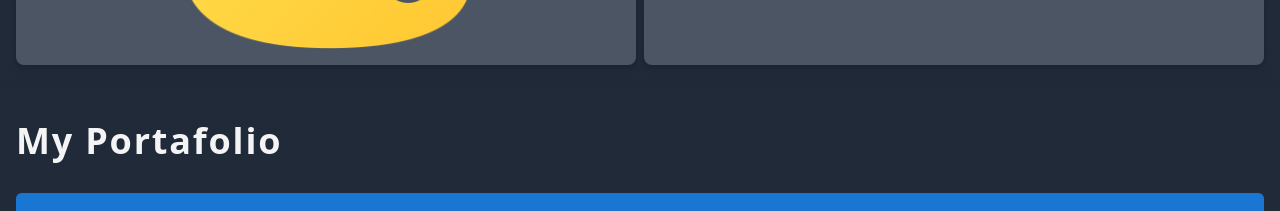
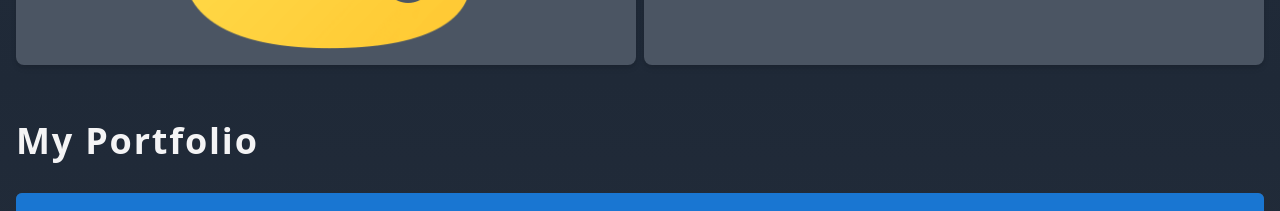
Before and after one commit to PieroNarciso/portfolio, a Vue app: page / in a window 1280 px wide. Shown: the part 3120-3331 px from the top of the page. Built offline with nearby package versions, Linux system fonts and the light colour scheme.

Commit message:
Fixed typo

```diff
--- a/src/components/layout/ThePortafolioSection.vue
+++ b/src/components/layout/ThePortafolioSection.vue
@@ -1,6 +1,6 @@
 <template>
   <section class="h-auto p-4 bg-gradient-to-b from-primary-dark to-primary">
-    <TitleSection>My Portafolio</TitleSection>
+    <TitleSection>My Portfolio</TitleSection>
     <div class="flex-col mt-8 space-y-5">
       <PortafolioCard v-for="item in items" :item="item" :key="item.name">
       </PortafolioCard>
```
